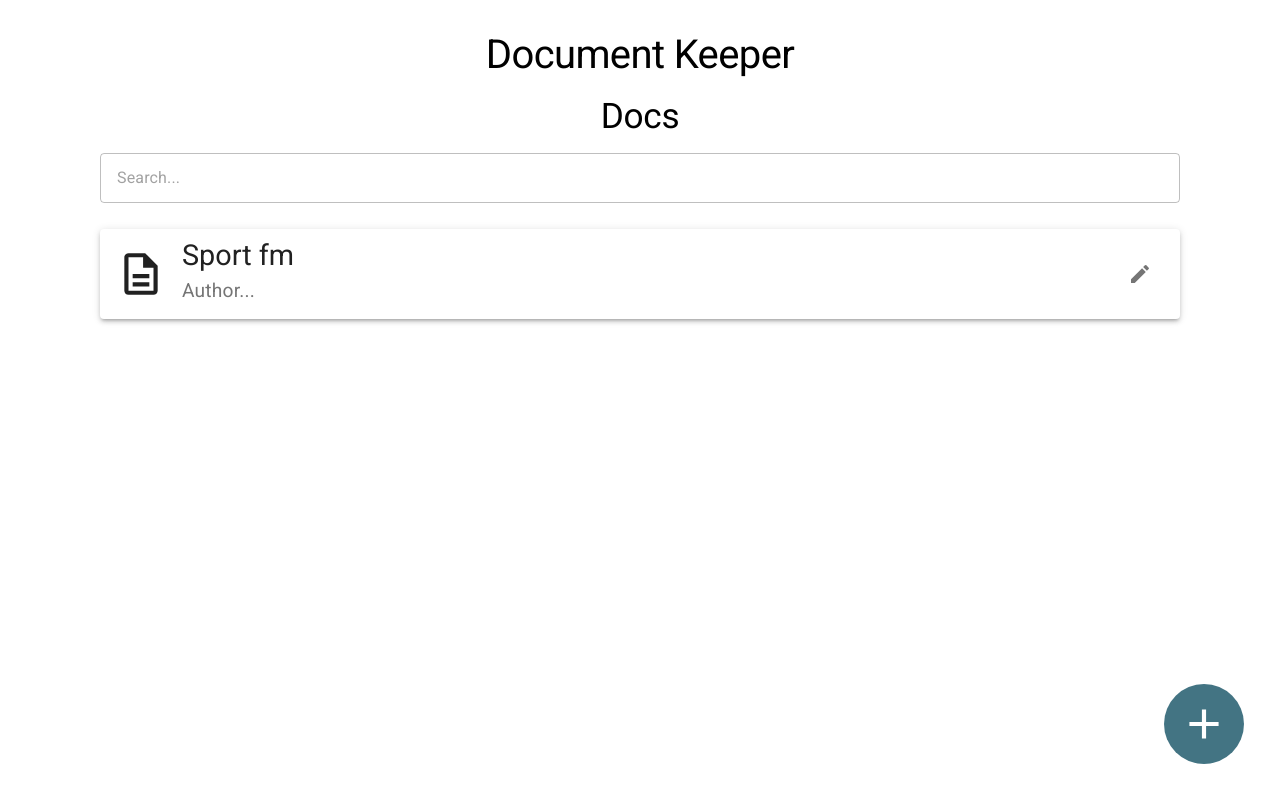
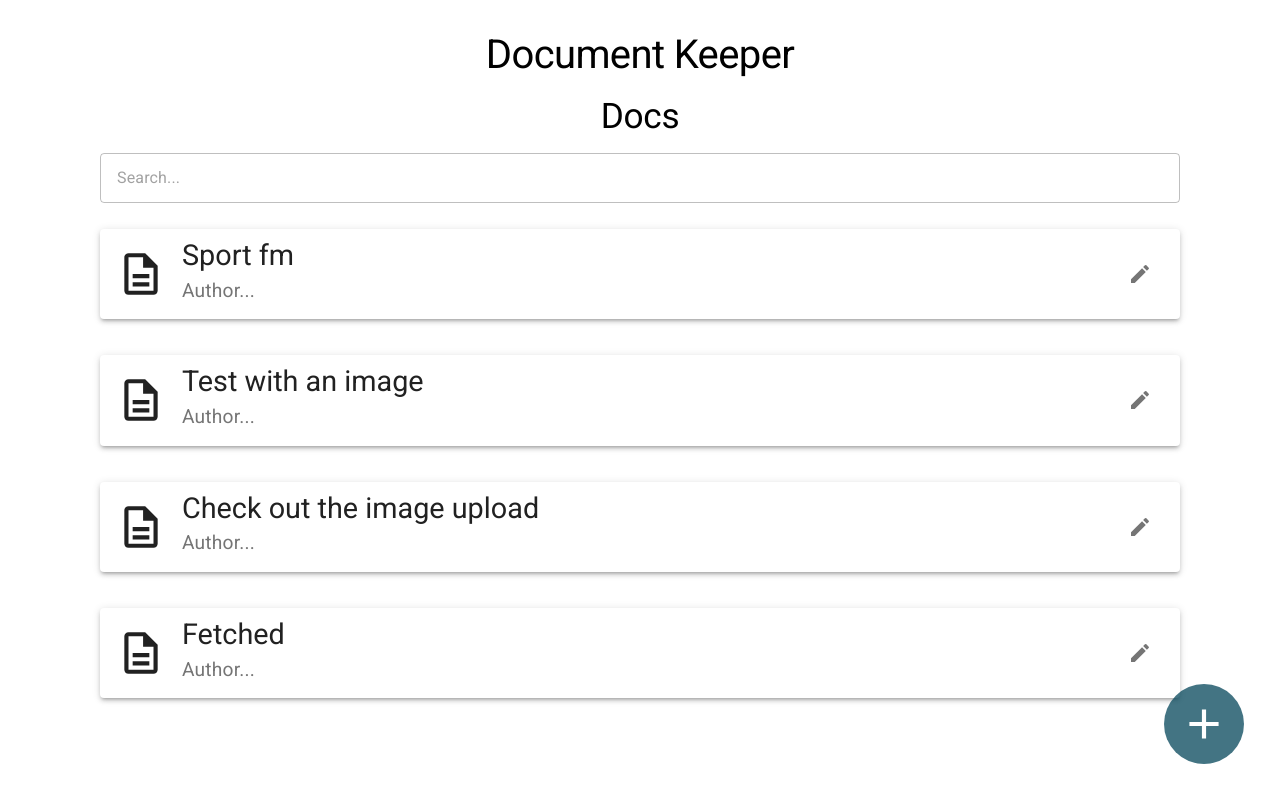
Before and after one commit to Stef-Lev/dockeeper-PoC, a React (Create React App) app: page / in a window 1280 px wide. Built offline with nearby package versions, Linux system fonts and the light colour scheme; data requests are answered from the project's data file.

Commit message:
solved content fetching

```diff
--- a/database.json
+++ b/database.json
@@ -25,6 +25,213 @@
         "entityMap": {}
       },
       "id": 101
+    },
+    {
+      "content": {
+        "blocks": [
+          {
+            "key": "bchju",
+            "text": "Test with an image",
+            "type": "header-one",
+            "depth": 0,
+            "inlineStyleRanges": [],
+            "entityRanges": [],
+            "data": {}
+          },
+          {
+            "key": "dovve",
+            "text": "Lets try saving an image too",
+            "type": "unstyled",
+            "depth": 0,
+            "inlineStyleRanges": [],
+            "entityRanges": [],
+            "data": {}
+          },
+          {
+            "key": "dcgfl",
+            "text": "",
+            "type": "unstyled",
+            "depth": 0,
+            "inlineStyleRanges": [],
+            "entityRanges": [],
+            "data": {}
+          },
+          {
+            "key": "15q2d",
+            "text": " ",
+            "type": "atomic",
+            "depth": 0,
+            "inlineStyleRanges": [],
+            "entityRanges": [
+              {
+                "offset": 0,
+                "length": 1,
+                "key": 0
+              }
+            ],
+            "data": {}
+          },
+          {
+            "key": "3nlu9",
+            "text": "",
+            "type": "unstyled",
+            "depth": 0,
+            "inlineStyleRanges": [],
+            "entityRanges": [],
+            "data": {}
+          }
+        ],
+        "entityMap": {
+          "0": {
+            "type": "IMAGE",
+            "mutability": "MUTABLE",
+            "data": {
+              "src": "https://images.unsplash.com/photo-1619783534073-26b2249b867f?ixid=MnwxMjA3fDB8MHxwaG90by1wYWdlfHx8fGVufDB8fHx8&ixlib=rb-1.2.1&auto=format&fit=crop&w=1333&q=80",
+              "height": "auto",
+              "width": "auto"
+            }
+          }
+        }
+      },
+      "id": 102
+    },
+    {
+      "content": {
+        "blocks": [
+          {
+            "key": "1dqsv",
+            "text": "Check out the image upload",
+            "type": "header-one",
+            "depth": 0,
+            "inlineStyleRanges": [],
+            "entityRanges": [],
+            "data": {}
+          },
+          {
+            "key": "etfnv",
+            "text": "This is an ass",
+            "type": "unstyled",
+            "depth": 0,
+            "inlineStyleRanges": [],
+            "entityRanges": [],
+            "data": {}
+          },
+          {
+            "key": "ef31b",
+            "text": "",
+            "type": "unstyled",
+            "depth": 0,
+            "inlineStyleRanges": [],
+            "entityRanges": [],
+            "data": {}
+          },
+          {
+            "key": "4g8dn",
+            "text": " ",
+            "type": "atomic",
+            "depth": 0,
+            "inlineStyleRanges": [],
+            "entityRanges": [
+              {
+                "offset": 0,
+                "length": 1,
+                "key": 0
+              }
+            ],
+            "data": {}
+          },
+          {
+            "key": "9o7j2",
+            "text": "",
+            "type": "unstyled",
+            "depth": 0,
+            "inlineStyleRanges": [],
+            "entityRanges": [],
+            "data": {}
+          }
+        ],
+        "entityMap": {
+          "0": {
+            "type": "IMAGE",
+            "mutability": "MUTABLE",
+            "data": {
+              "src": "https://images.unsplash.com/photo-1619694810130-50021400dbb1?ixid=MnwxMjA3fDB8MHxwaG90by1wYWdlfHx8fGVufDB8fHx8&ixlib=rb-1.2.1&auto=format&fit=crop&w=1351&q=80",
+              "height": "auto",
+              "width": "auto"
+            }
+          }
+        }
+      },
+      "id": 104
+    },
+    {
+      "content": {
+        "blocks": [
+          {
+            "key": "ae17o",
+            "text": "Fetched",
+            "type": "header-one",
+            "depth": 0,
+            "inlineStyleRanges": [],
+            "entityRanges": [],
+            "data": {}
+          },
+          {
+            "key": "40lu3",
+            "text": "new data",
+            "type": "unstyled",
+            "depth": 0,
+            "inlineStyleRanges": [],
+            "entityRanges": [],
+            "data": {}
+          },
+          {
+            "key": "5l2gd",
+            "text": "",
+            "type": "unstyled",
+            "depth": 0,
+            "inlineStyleRanges": [],
+            "entityRanges": [],
+            "data": {}
+          },
+          {
+            "key": "airbr",
+            "text": " ",
+            "type": "atomic",
+            "depth": 0,
+            "inlineStyleRanges": [],
+            "entityRanges": [
+              {
+                "offset": 0,
+                "length": 1,
+                "key": 0
+              }
+            ],
+            "data": {}
+          },
+          {
+            "key": "rkns",
+            "text": "",
+            "type": "unstyled",
+            "depth": 0,
+            "inlineStyleRanges": [],
+            "entityRanges": [],
+            "data": {}
+          }
+        ],
+        "entityMap": {
+          "0": {
+            "type": "IMAGE",
+            "mutability": "MUTABLE",
+            "data": {
+              "src": "https://images.unsplash.com/photo-1619640879184-9e19945e2a92?ixid=MnwxMjA3fDB8MHxwaG90by1wYWdlfHx8fGVufDB8fHx8&ixlib=rb-1.2.1&auto=format&fit=crop&w=1350&q=80",
+              "height": "auto",
+              "width": "auto"
+            }
+          }
+        }
+      },
+      "id": 105
     }
   ]
 }
--- a/src/routes/DocPage.js
+++ b/src/routes/DocPage.js
@@ -3,12 +3,16 @@ import styled from "styled-components";
 import DOMPurify from "dompurify";
 import { Paper, CircularProgress } from "@material-ui/core";
 import { convertToHTML } from "draft-convert";
-import { EditorState } from "draft-js";
+import { Editor } from "react-draft-wysiwyg";
+import { convertFromRaw, convertToRaw, EditorState } from "draft-js";
 
-const DATA_URL = "http://localhost:3002/tutorials/101";
+const DATA_URL = "http://localhost:3002/tutorials/102";
 
 const Container = styled.div`
-  padding: 32px 16px;
+  padding: 32px;
+  img {
+    max-width: 900px;
+  }
 `;
 
 const Loader = styled(CircularProgress)`
@@ -16,9 +20,13 @@ const Loader = styled(CircularProgress)`
 `;
 
 function DocPage() {
+  const [loading, setLoading] = useState(true);
+  const [content, setContent] = useState(null);
   const [convertedContent, setConvertedContent] = useState(null);
-  const [loading, setLoading] = useState(true);
-  const [editorState, setEditorState] = useState(null);
+  const [hideToolbar, setHideToolbar] = useState(true);
+  const [newEditorState, setNewEditorState] = useState(() =>
+    EditorState.createEmpty()
+  );
 
   useEffect(() => {
     let mounted = true;
@@ -29,11 +37,11 @@ function DocPage() {
       fetch(DATA_URL)
         .then((res) => res.json())
         .then((result) => {
-          mounted && setEditorState(result.contentData);
+          setContent(result.content);
         })
         .catch(console.log("Error"))
         .finally(() => {
-          mounted && setLoading(false);
+          setLoading(false);
         });
     }
 
@@ -42,32 +50,19 @@ function DocPage() {
     };
   }, []);
 
-  useEffect(() => {
-    console.log(editorState);
-    EditorState.createWithContent(editorState);
-    convertContentToHTML();
-  }, [editorState]);
-
-  const convertContentToHTML = () => {
-    let currentContentAsHTML = convertToHTML(editorState.getCurrentContent());
-    console.log(currentContentAsHTML);
-    setConvertedContent(currentContentAsHTML);
-  };
-
-  const createMarkup = (html) => {
-    return {
-      __html: DOMPurify.sanitize(html),
-    };
-  };
-
   return (
     <Container>
-      {loading && <Loader style={{ width: "200px", height: "200px" }} />}
-      {!loading && (
-        <Paper elevation={3}>
-          <div dangerouslySetInnerHTML={createMarkup(editorState)}></div>
-        </Paper>
-      )}
+      <Paper elevation={3} style={{ padding: "32px" }}>
+        {loading && <Loader style={{ width: "200px", height: "200px" }} />}
+        {!loading && content && (
+          <Editor
+            toolbarOnFocus={false}
+            toolbarHidden={true}
+            readOnly={true}
+            editorState={EditorState.createWithContent(convertFromRaw(content))}
+          />
+        )}
+      </Paper>
     </Container>
   );
 }
--- a/src/routes/EditPage.js
+++ b/src/routes/EditPage.js
@@ -117,6 +117,9 @@ function EditPage() {
       });
   };
 
+  // IMG URL
+  // https://images.unsplash.com/photo-1619694810130-50021400dbb1?ixid=MnwxMjA3fDB8MHxwaG90by1wYWdlfHx8fGVufDB8fHx8&ixlib=rb-1.2.1&auto=format&fit=crop&w=1351&q=80
+
   return (
     <Container>
       <Typography variant="h2" style={{ fontSize: "2.2rem" }}>
```
Also changed, not shown: 1 other file (tests, documents, lock files or other folders).
